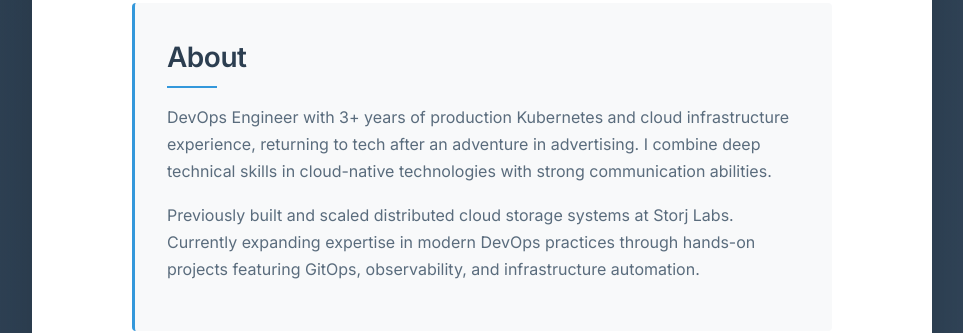
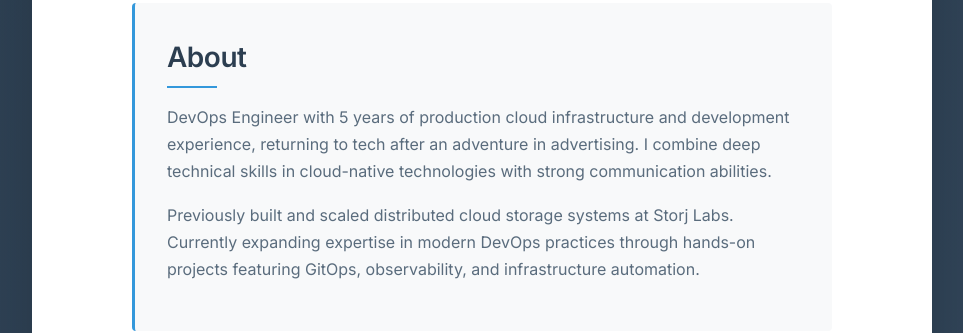
Before and after one commit to navillasa/navillasa.github.io, a Jekyll site: the page built from index.md, in a window 1280 px wide. Shown: the part 439-772 px from the top of the page, without its empty margins (158-1121 px from the left). Built offline with Jekyll 4.4.1, drawn with Linux system fonts in a browser that asks for light colours.

Commit message:
small edits

```diff
--- a/index.md
+++ b/index.md
@@ -30,7 +30,7 @@ title: "DevOps Engineer"
         <div class="about-container">
             <h2 class="section-title">About</h2>
             <div class="about-content">
-                <p>DevOps Engineer with 3+ years of production Kubernetes and cloud infrastructure experience, returning to tech after an adventure in advertising. I combine deep technical skills in cloud-native technologies with strong communication abilities.</p>
+                <p>DevOps Engineer with 5 years of production cloud infrastructure and development experience, returning to tech after an adventure in advertising. I combine deep technical skills in cloud-native technologies with strong communication abilities.</p>
                 <p>Previously built and scaled distributed cloud storage systems at Storj Labs. Currently expanding expertise in modern DevOps practices through hands-on projects featuring GitOps, observability, and infrastructure automation.</p>
             </div>
         </div>
```
Also changed, not shown: _posts/2025-08-19-gitops-cicd-pipeline.md (+0 -1 lines), 4 other files.
